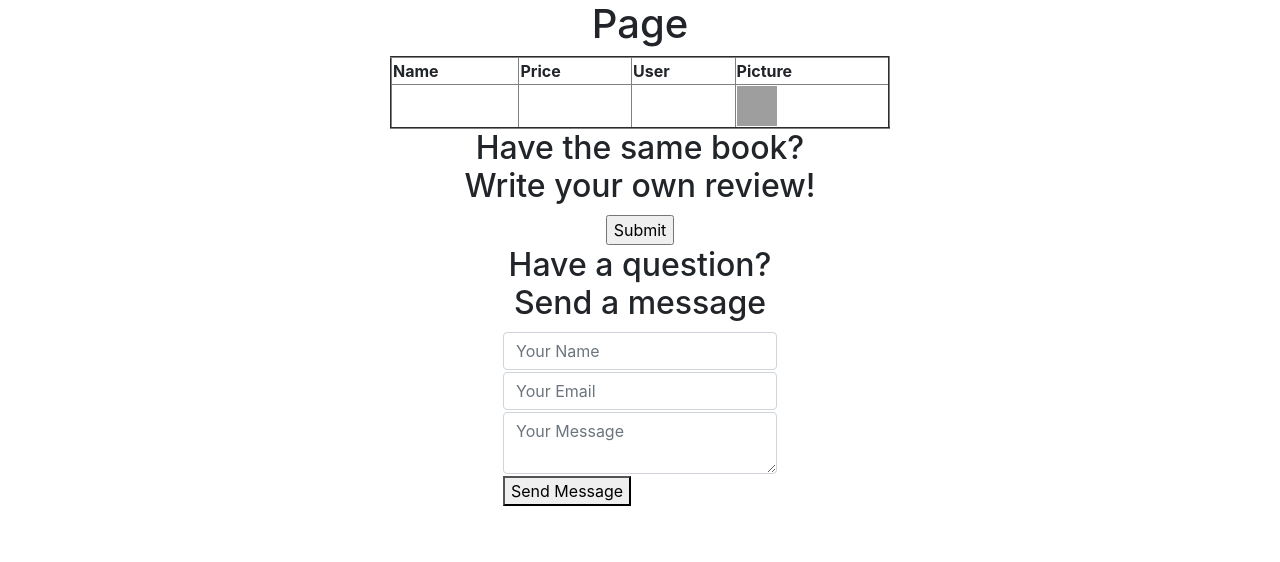
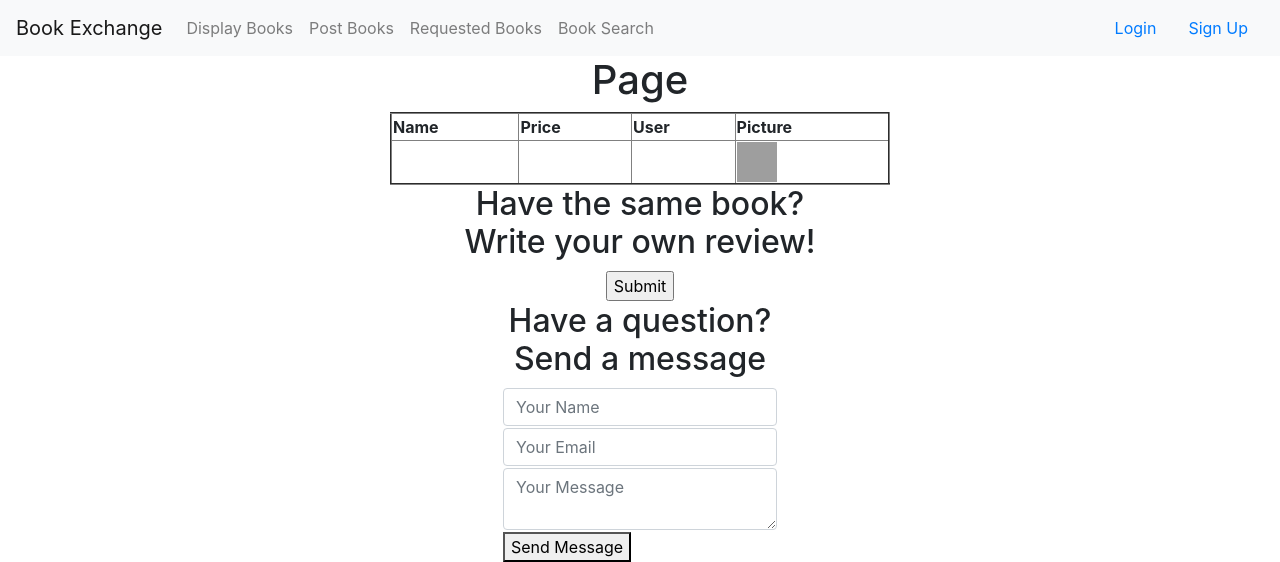
Before and after one commit to srivats22/django_bookEX, a Django app: page /book_detail in a window 1280 px wide. Shown: the top 562 px of the page. Run offline with Django 3.2, Linux system fonts and the light colour scheme; grey boxes are pictures that could not be loaded.

Commit message:
Minute changes

```diff
--- a/bookProject/templates/bookMng/book_detail.html
+++ b/bookProject/templates/bookMng/book_detail.html
@@ -22,6 +22,38 @@
     <button align="center" onclick="history.back()"> Go back </button>
 <!--else, show book detail and message form-->
 {% else %}
+<nav class="navbar navbar-expand-lg navbar-light bg-light">
+  <button class="navbar-toggler" type="button" data-toggle="collapse" data-target="#navbarTogglerDemo03" aria-controls="navbarTogglerDemo03" aria-expanded="false" aria-label="Toggle navigation">
+    <span class="navbar-toggler-icon"></span>
+  </button>
+  <a class="navbar-brand" href="/">Book Exchange</a>
+
+  <div class="collapse navbar-collapse" id="navbarTogglerDemo03">
+    <ul class="navbar-nav mr-auto mt-2 mt-lg-0">
+      <!-- ## Jason START ## -->
+      <li class="nav-item">
+        <a class="nav-link" href="/displaybooks">Display Books</a>
+      </li>
+      <li class="nav-item">
+        <a class="nav-link" href="/postbook">Post Books</a>
+      </li>
+      <li class="nav-item">
+        <a class="nav-link" href="/displayrequest">Requested Books</a>
+      </li>
+      <li class="nav-item">
+        <a class="nav-link" href="/book_search">Book Search</a>
+      </li>
+      <!-- ## Jason END ## -->
+    </ul>
+    {% if user.is_authenticated %}
+      <a class="nav-link" href="/mybooks">My Books</a>
+      <a href="{% url 'logout' %}">Logout</a>
+    {% else %}
+    <a class="nav-link" href="{% url 'login' %}">Login</a>
+    <a class="nav-link" href="{% url 'signup' %}">Sign Up</a>
+    {% endif %}
+  </div>
+</nav>
 <h1 align="center"> {{ book.name }} Page </h1>
 <table align="center" border="2" width="500">
         <tr>
--- a/bookProject/templates/bookMng/book_search.html
+++ b/bookProject/templates/bookMng/book_search.html
@@ -23,7 +23,7 @@
         <a class="nav-link" href="/postbook">Post Books</a>
       </li>
       <li class="nav-item">
-        <a class="nav-link" href="/requestbook">Request Books</a>
+        <a class="nav-link" href="/displayrequest">Requested Books</a>
       </li>
       <li class="nav-item">
         <a class="nav-link" href="/book_search">Book Search</a>
--- a/bookProject/templates/bookMng/displaybooks.html
+++ b/bookProject/templates/bookMng/displaybooks.html
@@ -22,7 +22,7 @@
         <a class="nav-link" href="/postbook">Post Books</a>
       </li>
       <li class="nav-item">
-        <a class="nav-link" href="/requestbook">Request Books</a>
+        <a class="nav-link" href="/displayrequest">Requested Books</a>
       </li>
       <li class="nav-item">
         <a class="nav-link" href="/book_search">Book Search</a>
--- a/bookProject/templates/bookMng/mybooks.html
+++ b/bookProject/templates/bookMng/mybooks.html
@@ -23,7 +23,7 @@
         <a class="nav-link" href="/postbook">Post Books</a>
       </li>
       <li class="nav-item">
-        <a class="nav-link" href="/requestbook">Request Books</a>
+        <a class="nav-link" href="/displayrequest">Requested Books</a>
       </li>
       <li class="nav-item">
         <a class="nav-link" href="/book_search">Book Search</a>
--- a/bookProject/templates/bookMng/postbook.html
+++ b/bookProject/templates/bookMng/postbook.html
@@ -22,7 +22,7 @@
         <a class="nav-link" href="/postbook">Post Books</a>
       </li>
       <li class="nav-item">
-        <a class="nav-link" href="/requestbook">Request Books</a>
+        <a class="nav-link" href="/displayrequest">Requested Books</a>
       </li>
       <li class="nav-item">
         <a class="nav-link" href="/book_search">Book Search</a>
--- a/bookProject/templates/bookMng/requestbook.html
+++ b/bookProject/templates/bookMng/requestbook.html
@@ -17,7 +17,7 @@
         <a class="nav-link" href="/postbook">Post Books</a>
       </li>
       <li class="nav-item">
-        <a class="nav-link" href="/requestbook">Request Books</a>
+        <a class="nav-link" href="/displayrequest">Requested Books</a>
       </li>
       <li class="nav-item">
         <a class="nav-link" href="/book_search">Book Search</a>
--- a/bookProject/templates/home.html
+++ b/bookProject/templates/home.html
@@ -17,7 +17,7 @@
         <a class="nav-link" href="/postbook">Post Books</a>
       </li>
       <li class="nav-item">
-        <a class="nav-link" href="/requestbook">Request Books</a>
+        <a class="nav-link" href="/displayrequest">Requested Books</a>
       </li>
       <li class="nav-item">
         <a class="nav-link" href="/book_search">Book Search</a>
@@ -41,7 +41,7 @@ to exchange books.</p>
   <ul>
     <a href="/displaybooks"><ol>View All books available</ol></a>
     <a href="/postbook"><ol>Post a book</ol></a>
-    <a href="/requestbook"><ol>Request a book</ol></a>
+    <a href="/displayrequest"><ol>See Requested Books</ol></a>
     <a href="/mybooks"><ol>See your books</ol></a>
     <a href="/book_search"><ol>Search for a book</ol></a>
   </ul>
```
Also changed, not shown: bookProject/templates/bookMng/displayrequest.html (+12 -15 lines), db.sqlite3.
